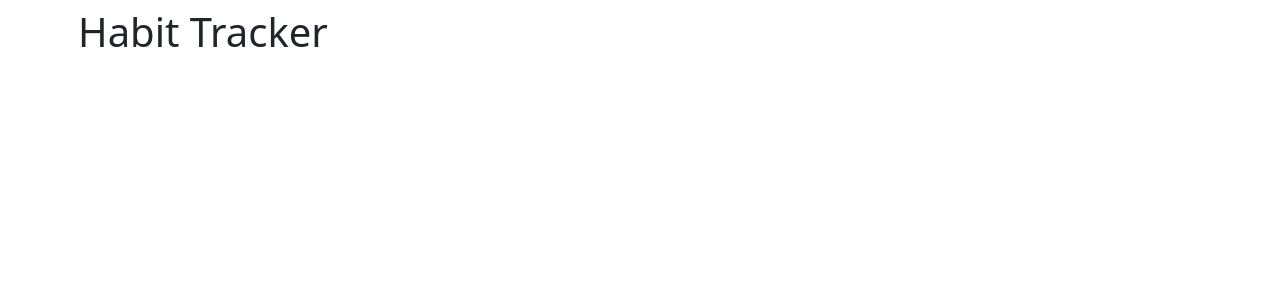
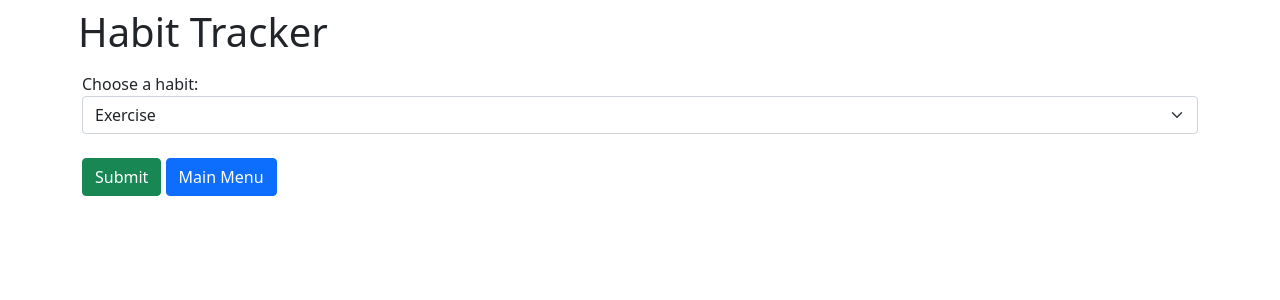
Before and after one commit to colindevlin/habit_tracker, a Flask app: page /log in a window 1280 px wide. Shown: the top 300 px of the page. Run offline with Flask 3, Linux system fonts and the light colour scheme.

Commit message:
finish log button functionality

```diff
--- a/app.py
+++ b/app.py
@@ -1,6 +1,6 @@
 from flask import Flask, render_template, request, redirect, url_for
 from habit_tracker import view_list, new_habit, handle_new_habit_input, habits
-
+import datetime
 
 app = Flask(__name__)
 
@@ -8,10 +8,10 @@ app = Flask(__name__)
 def home_page():
     main_menu_actions = [
         {"label": "Add New Habit", "endpoint": "new_habit"},
-        {"label": "Log Habit", "endpoint": "log_habit"},
-        {"label": "View Habits", "endpoint": "view_list"},
-        {"label": "Delete Habit", "endpoint": "delete_habit"},
-        {"label": "View Stats", "endpoint": "habit_stats"},
+        {"label": "Log a Habit", "endpoint": "log_habit"},
+        {"label": "View Habit List", "endpoint": "view_list"},
+        {"label": "Delete a Habit", "endpoint": "delete_habit"},
+        {"label": "View Habit Stats", "endpoint": "habit_stats"},
         {"label": "Exit", "endpoint": "done"},
     ]
     return render_template('main_menu.html', actions=main_menu_actions)
@@ -39,9 +39,29 @@ def new_habit():
 def view_list():
     return render_template('view_list.html', habits=habits)
 
-@app.route('/log')
+@app.route('/log', methods=['GET', 'POST'])
 def log_habit():
-    return render_template('log.html')
+    if request.method == 'POST':
+        habit_index = int(request.form.get('habit_to_log'))
+        habit_logged = habits[habit_index]
+        date_logged = datetime.date.today()
+        date_logged_str = date_logged.isoformat()
+        if habit_logged['log_dates'] and habit_logged['log_dates'][-1] == date_logged_str:
+            error_flag = "You already logged this today."
+
+            return render_template('log.html', habits=habits, error_flag=error_flag)
+
+        else:
+            habit_index = int(request.form.get('habit_to_log'))
+            habit_logged = habits[habit_index]
+            date_logged = datetime.date.today()
+            date_logged_str = date_logged.isoformat()
+            habit_logged['is_done'] = True
+            habit_logged['habit_streak'] += 1
+            habit_logged['log_dates'].append(date_logged_str)
+
+            return render_template('log.html', habits=habits, habit_logged=habit_logged, date_logged=date_logged_str)
+    return render_template('log.html', habits=habits)
 
 @app.route('/delete', methods=['GET', 'POST'])
 def delete_habit():
--- a/templates/log.html
+++ b/templates/log.html
@@ -5,5 +5,33 @@
 {% endblock %}
 
 {% block content %}
+    <div class="container">
+        <form method="POST">
+            <label for="habit">Choose a habit: </label>
+            <select name="habit_to_log" id="habit" class="form-select mb-4">
+                {% for habit in habits %}
+                    <option value="{{ loop.index0 }}"> {{ habit['habit_name'].title() }} </option>
+                {% endfor%}
+            </select>
 
+        <button class="btn btn-success" type="submit">Submit</button>
+        <a href="/" class="btn btn-primary">Main Menu</a>
+        </form>
+    </div>
+    {% if error_flag %}
+        <div class="container">
+            <h2> {{ error_flag }} </h2>
+        </div>
+    {% endif %}
+    {% if habit_logged %}
+        <div class="container">
+            <p> You logged {{ habit_logged['habit_name'].title() }} today!</p>
+            <p> {{ habit_logged['habit_name'].title() }} Log:</p>
+            <ul>
+                {% for date in habit_logged['log_dates'] %}
+                <li> {{ date }} </li>
+                {% endfor %}
+            </ul>
+        </div>
+    {% endif %}
 {% endblock %}
--- a/templates/main_menu.html
+++ b/templates/main_menu.html
@@ -8,7 +8,9 @@
 
 <div class="container">
     {% for action in actions %}
-        <a href="{{ url_for(action.endpoint) }}" class="btn btn-primary">{{ action.label }}</a>
+        <div class="container m-2">
+            <a href="{{ url_for(action.endpoint) }}" class="btn btn-secondary">{{ action.label }}</a>
+        </div>
     {% endfor %}
 </div>
 
```
